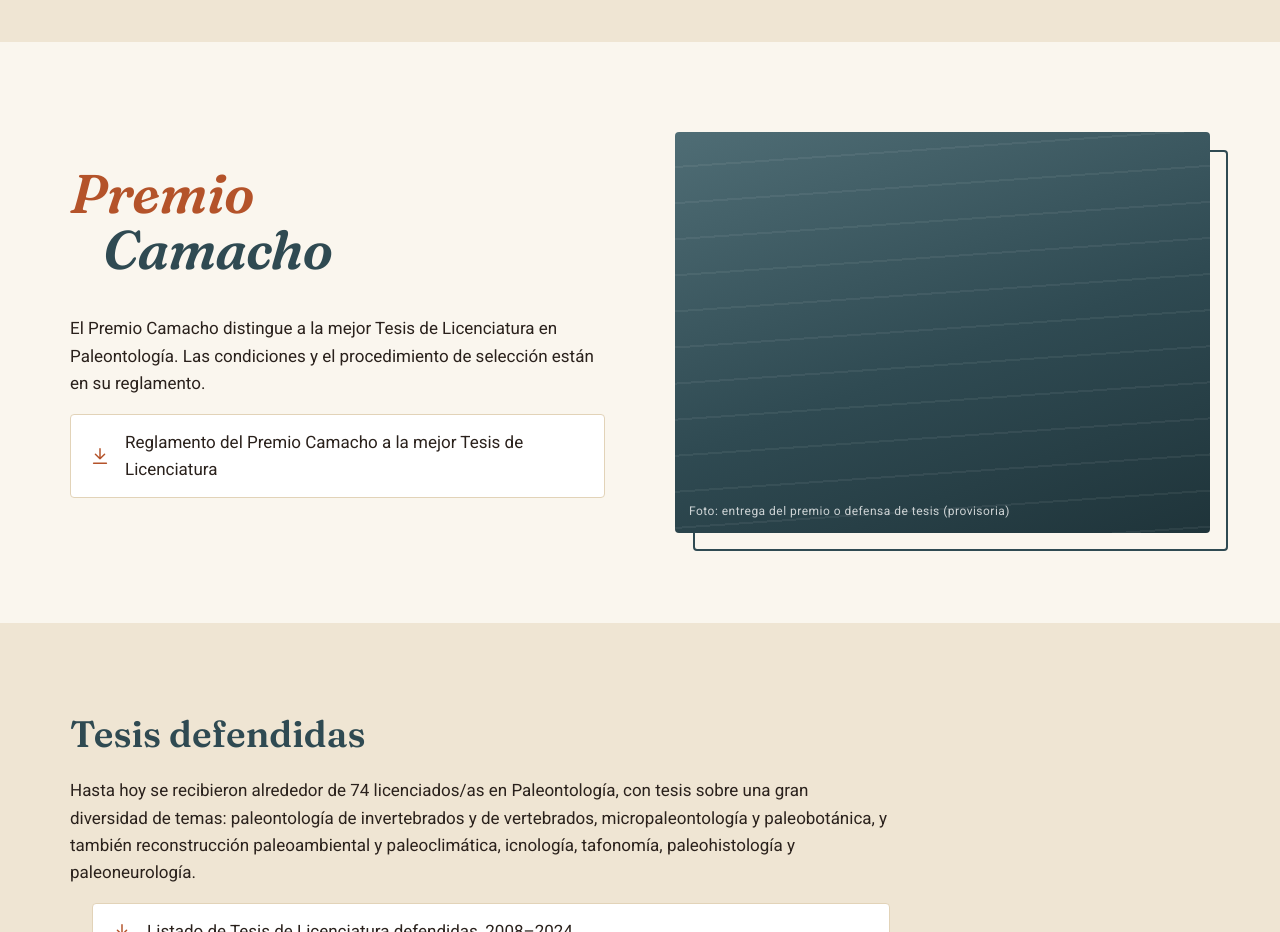
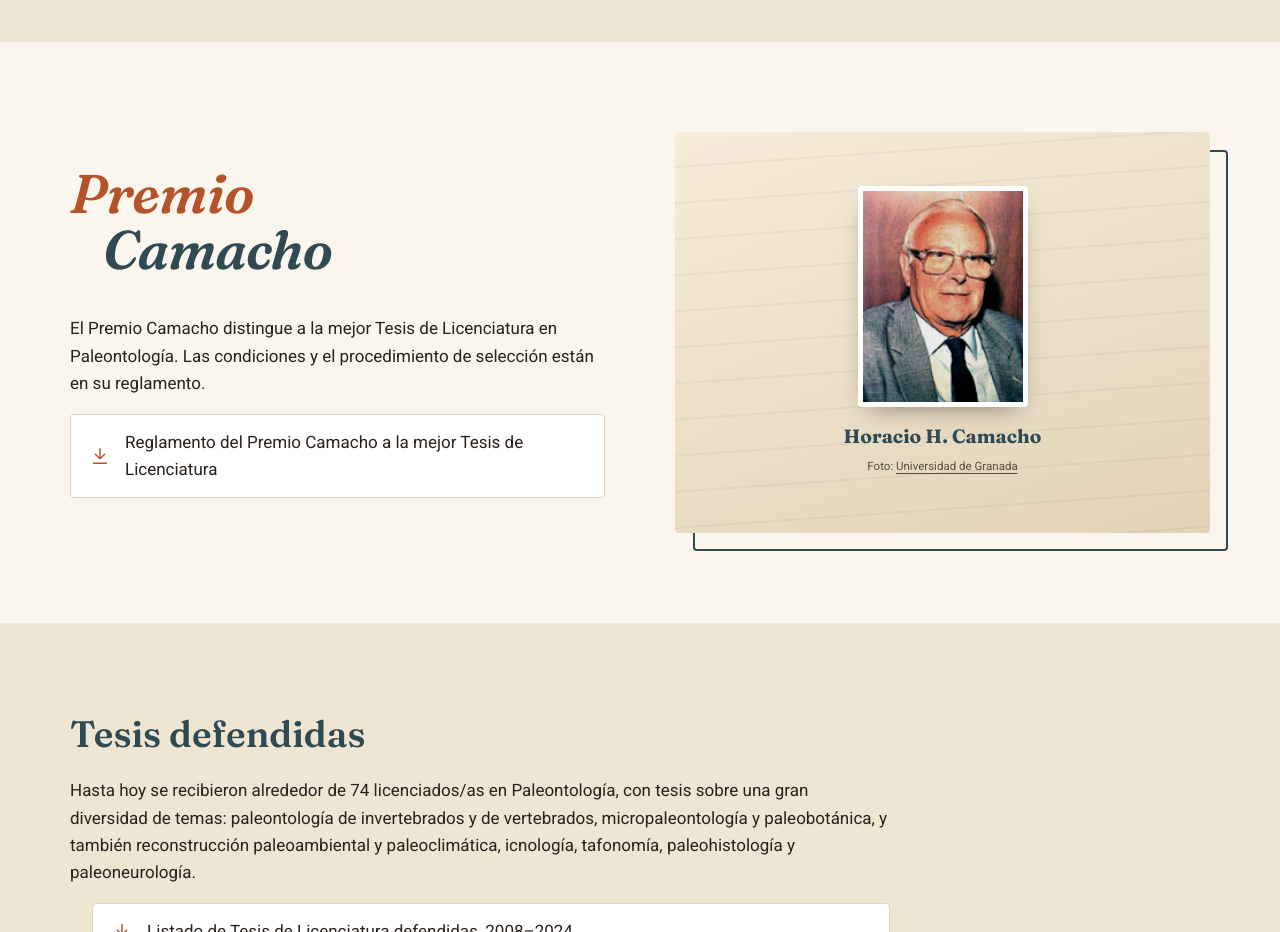
Before and after one commit to jfbonder/paleontologia, a plain HTML site: page tesis.html in a window 1280 px wide. Shown: the part 3180-4112 px from the top of the page. Drawn offline with Linux system fonts and the light colour scheme.

Commit message:
Premio Camacho: retrato de Horacio H. Camacho en lugar del dibujo
La foto es de baja resolución, así que se muestra como retrato chico
centrado sobre un panel, con nombre y crédito.

Co-Authored-By: Claude Opus 5.5 <noreply@anthropic.com>
Claude-Session: https://claude.ai/code/session_01LBysrGEXfpum3gBCVm9PTp

```diff
--- a/css/style.css
+++ b/css/style.css
@@ -260,6 +260,17 @@ section { position: relative; }
 	.hero__scroll { display: none; }
 	.hero .hero__credit { left: 12px; right: 12px; text-align: center; font-size: .62rem; }
 }
+
+/* Retrato chico centrado sobre un panel (fotos de baja resolución) */
+.figure-portrait {
+	margin: 0; aspect-ratio: 4 / 3; border-radius: var(--radius); display: flex; flex-direction: column; align-items: center; justify-content: center; gap: 14px;
+	background: repeating-linear-gradient(176deg, transparent 0 34px, rgba(0,0,0,.035) 34px 36px), linear-gradient(160deg, #f6ecd9, var(--sand-strong));
+}
+.figure-portrait img { width: 170px; height: auto; border-radius: 4px; box-shadow: 0 10px 24px -12px rgba(42,33,28,.6); border: 5px solid var(--white); }
+.figure-portrait figcaption { text-align: center; }
+.figure-portrait b { display: block; font-family: var(--font-display); font-size: 1.2rem; color: var(--slate); }
+.figure-portrait small { font-size: .72rem; color: var(--ink-soft); }
+.figure-portrait a { color: inherit; }
 
 /* Foto ancha debajo del título de una página */
 .photo-banner { padding: 0 0 40px; }
--- a/tesis.html
+++ b/tesis.html
@@ -156,7 +156,7 @@
 					<li><a href="archivos/reglamentos/reglamento-premio-camacho.pdf"><svg aria-hidden="true"><use href="imgs/fosiles.svg#descarga"/></svg><span>Reglamento del Premio Camacho a la mejor Tesis de Licenciatura</span></a></li>
 				</ul>
 			</div>
-			<div class="reveal offset-frame"><figure class="figure-placeholder figure-placeholder--slate"><svg aria-hidden="true"><use href="imgs/fosiles.svg#columna"/></svg><figcaption>Foto: entrega del premio o defensa de tesis (provisoria)</figcaption></figure></div>
+			<div class="reveal offset-frame"><figure class="figure-portrait"><img src="imgs/fotos/camacho.jpg" alt="Retrato de Horacio H. Camacho" width="139" height="183"><figcaption><b>Horacio H. Camacho</b><small>Foto: <a href="https://www.ugr.es/~mlamolda/galeria/biografia/cameghino.html">Universidad de Granada</a></small></figcaption></figure></div>
 		</div>
 	</div>
 </section>
```
Also changed, not shown: imgs/fotos/camacho.jpg (added).
